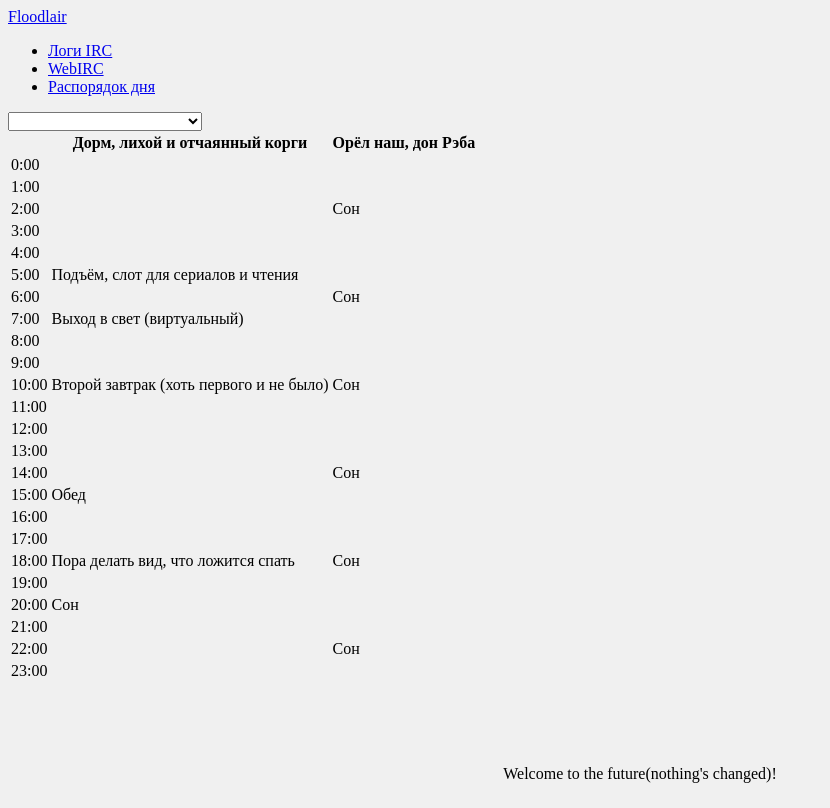
After one commit to alekseyev/floodlair, a Django app: a page that uses floodlair/templates/base.html in a window 1280 px wide. The commit adds this page. Shown: the whole page, without its empty margins (0-830 px from the left). Run offline with Django 3.2, Linux system fonts and the light colour scheme; style sheets or scripts are compiled from the project's sources; some libraries are stand-ins or nearby versions.

Commit message:
Initial implementation of timetable stuff

```diff
--- a/floodlair/settings/debug_toolbar_settings.py
+++ b/floodlair/settings/debug_toolbar_settings.py
@@ -1,13 +1,13 @@
 DEBUG_TOOLBAR_PANELS = (
     'debug_toolbar.panels.timer.TimerDebugPanel',
-    'debug_toolbar.panels.settings_vars.SettingsVarsDebugPanel',
+    # 'debug_toolbar.panels.settings_vars.SettingsVarsDebugPanel',
     'debug_toolbar.panels.headers.HeaderDebugPanel',
     'debug_toolbar.panels.request_vars.RequestVarsDebugPanel',
     'debug_toolbar.panels.template.TemplateDebugPanel',
     'debug_toolbar.panels.sql.SQLDebugPanel',
     'debug_toolbar.panels.signals.SignalDebugPanel',
-    'debug_toolbar.panels.logger.LoggingPanel',
-    )
+    # 'debug_toolbar.panels.logger.LoggingPanel',
+)
 
 DEBUG_TOOLBAR_CONFIG = {
     'INTERCEPT_REDIRECTS': False
--- /dev/null
+++ b/floodlair/static/js/sched.js
@@ -0,0 +1,89 @@
+'use strict';
+
+var schedApp = angular.module('schedApp', []);
+
+schedApp.controller('SchedController', function ($scope) {
+    var empty_table = ["", "", "", "",  "", "", "", "",  "", "", "", "",
+                       "", "", "", "",  "", "", "", "",  "", "", "", ""];
+    var empty_zones = [[0, 0], [0, 0], [0, 0], [0, 0],
+                       [0, 0], [0, 0], [0, 0], [0, 0],
+                       [0, 0], [0, 0], [0, 0], [0, 0],
+                       [0, 0], [0, 0], [0, 0], [0, 0],
+                       [0, 0], [0, 0], [0, 0], [0, 0],
+                       [0, 0], [0, 0], [0, 0], [0, 0], ];
+    $scope.hours = [0, 1, 2, 3, 4, 5, 6, 7, 8, 9, 10, 11, 12,
+                    13, 14, 15, 16, 17, 18, 19, 20, 21, 22, 23];
+    $scope.hello = "Hello";
+    $scope.timezone = - new Date().getTimezoneOffset() / 60;
+    $scope.dst = 1;
+
+    $scope.tables = [
+        {
+            name: "Dorm",
+            timezone: 3,
+            dst: 0,
+            table: {
+                8: "Подъём, слот для сериалов и чтения",
+                10: "Выход в свет (виртуальный)",
+                13: "Второй завтрак (хоть первого и не было)",
+                18: "Обед",
+                21: "Пора делать вид, что ложится спать",
+                23: "Сон"
+            },
+            zones: {
+                8: [1, 1],
+                9: [1, 1],
+                13: [1, 1],
+                18: [1, 1],
+                19: [1, 0],
+                21: [0, 1],
+            },
+            aware_table: empty_table.slice(),
+            aware_zones: empty_zones.slice(),
+            awake: [8, 21]
+        },
+        {
+            name: "Reba",
+            timezone: 1,
+            dst: 1,
+            table: {
+                0: "Сон",
+                4: "Сон",
+                8: "Сон",
+                12: "Сон",
+                16: "Сон",
+                20: "Сон",
+            },
+            zones: {
+                0: [1, 0],
+                4: [1, 0],
+                8: [1, 0],
+                12: [1, 0],
+                16: [1, 0],
+                20: [1, 0],
+            },
+            aware_table: empty_table.slice(),
+            aware_zones: empty_zones.slice(),
+            awake: [0, 24]
+        }
+    ];
+
+    for (var i = $scope.tables.length - 1; i >= 0; i--) {
+        var table = $scope.tables[i].table;
+        var tz_diff = $scope.timezone - ($scope.tables[i].timezone + $scope.tables[i].dst * $scope.dst);
+        for (var j = 0; j < 24; j++) {
+            var unaware_time = (j - tz_diff + 48) % 24;
+            if (unaware_time in $scope.tables[i].table) {
+                $scope.tables[i].aware_table[j] = $scope.tables[i].table[unaware_time];
+            }
+            if (unaware_time in $scope.tables[i].zones) {
+                $scope.tables[i].aware_zones[j] = $scope.tables[i].zones[unaware_time];
+            } else {
+                if ((unaware_time < $scope.tables[i].awake[0])
+                        || (unaware_time > $scope.tables[i].awake[1])) {
+                    $scope.tables[i].aware_zones[j] = [1, 1];
+                }
+            }
+        };
+    };
+});
--- a/floodlair/templates/base.html
+++ b/floodlair/templates/base.html
@@ -56,6 +56,7 @@
                 <ul class="nav">
                     <li><a href="{% url "home_page" %}">Логи IRC</a></li>
                     <li><a href="http://webirc.floodlair.ru">WebIRC</a></li>
+                    <li><a href="{% url "sched" %}">Распорядок дня</a></li>
                 </ul>
             </div>
         </div>
--- /dev/null
+++ b/floodlair/templates/sched.html
@@ -0,0 +1,43 @@
+{% extends "base.html" %}
+
+{% load static from staticfiles %}
+
+{% block head_title %}Распорядок замечательных людей{% endblock head_title %}
+
+{% block extra_head_js %}
+    {{ block.super }}
+    <script type="text/javascript" src="https://ajax.googleapis.com/ajax/libs/angularjs/1.3.15/angular.min.js"></script>
+    <script type="text/javascript" src="{% static 'js/sched.js' %}"></script>
+{% endblock extra_head_js %}
+
+{% block content %}
+
+{% verbatim %}
+    <div ng-app="schedApp">
+        <div ng-controller="SchedController">
+            <select ng-model="select_timezone">
+                <option value="1">(UTC+1) Барселона</option>
+                <option value="2">(UTC+2) Киев, Минск</option>
+                <option value="3">(UTC+3) Москва, Петербург</option>
+            </select>
+            <table class="table">
+                <thead>
+                    <tr>
+                        <th></th>
+                        <th>Дорм, лихой и отчаянный корги </th>
+                        <th>Орёл наш, дон Рэба</th>
+                    </tr>
+                </thead>
+                <tbody>
+                    <tr ng-repeat="hour in hours">
+                        <td>{{ hour }}:00</td>
+                        <td><!-- {{ tables[0].aware_zones[hour] }} --> {{ tables[0].aware_table[hour] }}</td>
+                        <td><!-- {{ tables[1].aware_zones[hour] }} --> {{ tables[1].aware_table[hour] }}</td>
+                    </tr>
+                </tbody>
+            </table>
+        </div>
+    </div>
+{% endverbatim %}
+
+{% endblock content %}
--- a/floodlair/urls.py
+++ b/floodlair/urls.py
@@ -13,6 +13,8 @@ urlpatterns = patterns('',
     url(r'^$', 'apps.irc.views.main', name="home_page"),
     url(r'^(\d{2})\.(\d{2})\.(\d{4})/$', 'apps.irc.views.main'),
     url(r'^webirc/$', 'apps.irc.views.webirc', name="webirc"),
+    url(r'^schedule/$', TemplateView.as_view(
+        template_name='sched.html'), name="sched"),
     url(r'^robots.txt$', TemplateView.as_view(
         template_name='robots.txt', content_type="text/plain")),
     url(r'^admin/', include(admin.site.urls)),
```
